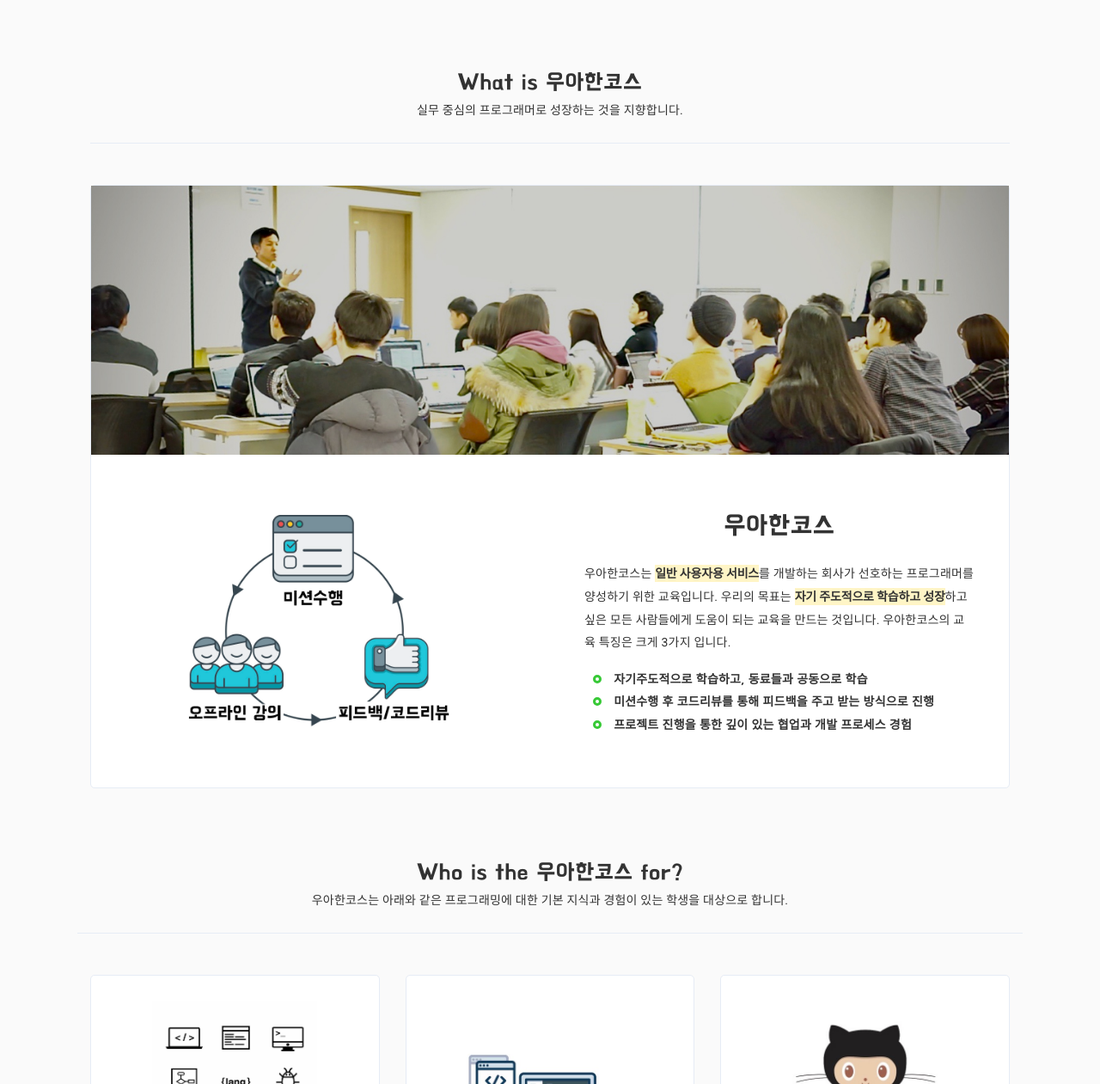
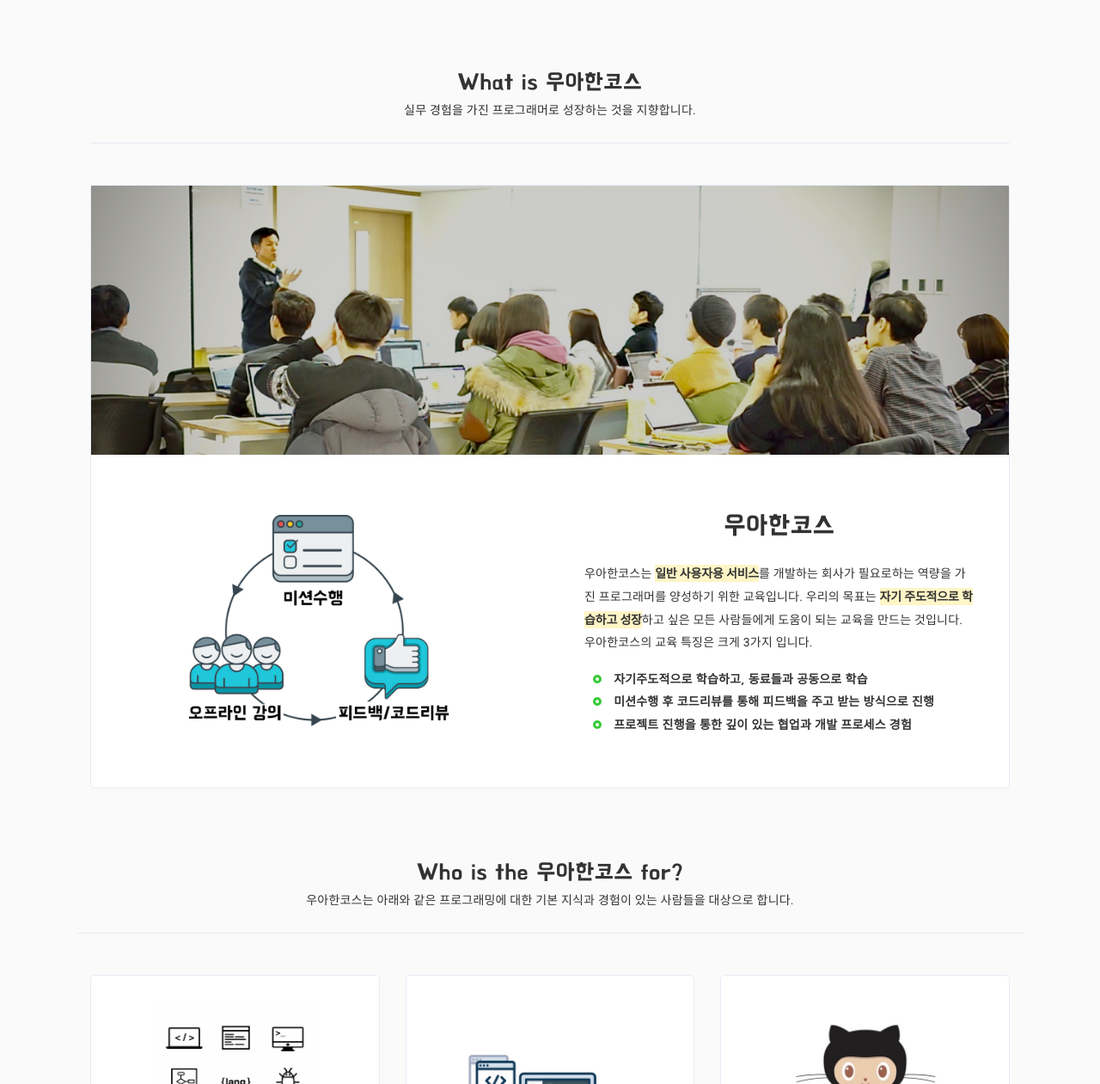
Before and after one commit to woowacourse/woowacourse.github.io, a plain HTML site: page index.html in a window 1280 px wide. Shown: the part 802-2063 px from the top of the page at 86% size. Drawn offline with nearby package versions, Linux system fonts and the light colour scheme; some packages are replaced by stand-ins of ours; a script that the page names is missing; a web font is replaced by a local one.

Commit message:
refactor contents

```diff
--- a/index.html
+++ b/index.html
@@ -106,7 +106,7 @@
             <div class="col-md-11 mx-auto">
                 <div class="mx-auto text-center my-5 border bottom border-hide-sm">
                     <h1 class="no-mrg-btm">What is 우아한코스</h1>
-                    <p class="mb-4">실무 중심의 프로그래머로 성장하는 것을 지향합니다.</p>
+                    <p class="mb-4">실무 경험을 가진 프로그래머로 성장하는 것을 지향합니다.</p>
                 </div>
             </div>
 
@@ -125,7 +125,7 @@
                                     <div class="pdd-vertical-30 pdd-horizon-25">
                                         <h1 class="mrg-btm-20 font-size-30 text-center text-semibold">우아한코스</h1>
                                         <p class="markdown">
-                                            우아한코스는 <strong><b>일반 사용자용 서비스</b></strong>를 개발하는 회사가 선호하는 프로그래머를 양성하기 위한 교육입니다.
+                                            우아한코스는 <strong><b>일반 사용자용 서비스</b></strong>를 개발하는 회사가 필요로하는 역량을 가진 프로그래머를 양성하기 위한 교육입니다.
                                             우리의 목표는 <strong><b>자기 주도적으로 학습하고 성장</b></strong>하고 싶은 모든 사람들에게 도움이 되는 교육을 만드는 것입니다.
                                             우아한코스의 교육 특징은 크게 3가지 입니다.
                                         </p>
@@ -153,7 +153,7 @@
 
             <div class="col-md-11 mx-auto text-center my-5 border bottom border-hide-sm">
                 <h1 class="no-mrg-btm">Who is the 우아한코스 for?</h1>
-                <p class="mb-4">우아한코스는 아래와 같은 프로그래밍에 대한 기본 지식과 경험이 있는 학생을 대상으로 합니다.</p>
+                <p class="mb-4">우아한코스는 아래와 같은 프로그래밍에 대한 기본 지식과 경험이 있는 사람들을 대상으로 합니다.</p>
             </div>
 
             <div class="col-md-11 mx-auto">
```
